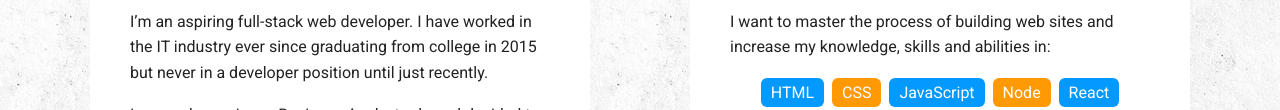
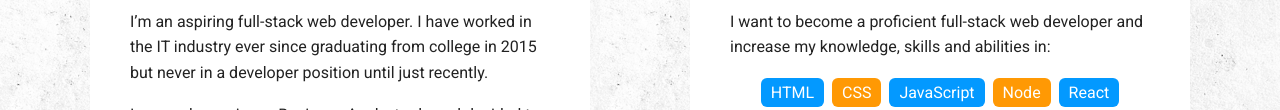
Before and after one commit to Tythyrn/Treehouse_FrontEnd_Project_1_Profile, a plain HTML site: page index.html in a window 1280 px wide. Shown: the part 599-709 px from the top of the page. Drawn offline with Linux system fonts and the light colour scheme; a web font is replaced by a local one.

Commit message:
Update index.html

```diff
--- a/index.html
+++ b/index.html
@@ -32,7 +32,7 @@
 
       <section class="card">
         <h2>Goals</h2>
-        <p>I want to master the process of building web sites and increase my knowledge, skills and abilities in:</p>
+        <p>I want to become a proficient full-stack web developer and increase my knowledge, skills and abilities in:</p>
         <ul class="skills">
           <li>HTML</li>
           <li>CSS</li>
```
